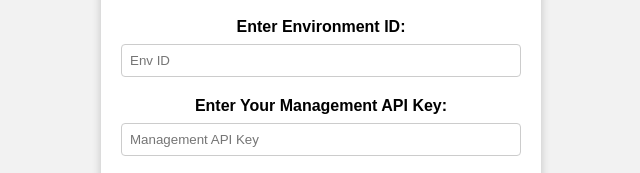
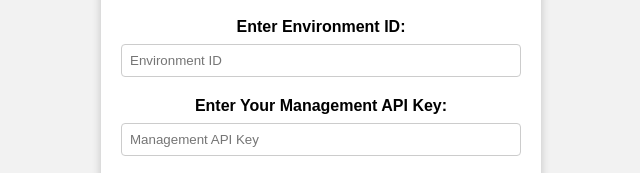
Before and after one commit to lukas-lacko/kontent.ai, a plain HTML site: page export_asset_info/index.html in a window 1280 px wide. Shown: the part 339-512 px from the top of the page, 319-959 px from the left. Drawn offline with Linux system fonts and the light colour scheme.

Commit message:
Update index.html

```diff
--- a/export_asset_info/index.html
+++ b/export_asset_info/index.html
@@ -66,7 +66,7 @@
         <div class="container">
             <h1>Export Information about Assets with MAPI</h1>
                 <label for="envId">Enter Environment ID:</label>
-                <input type="text" id="envId" placeholder="Env ID" autocomplete="off">
+                <input type="text" id="envId" placeholder="Environment ID" autocomplete="off">
                 <label for="bearerToken">Enter Your Management API Key:</label>
                 <input type="text" id="bearerToken" placeholder="Management API Key" autocomplete="off">
                 <button id="fetchButton" onclick="fetchAllUserData()">Export Assets Info</button>
```
